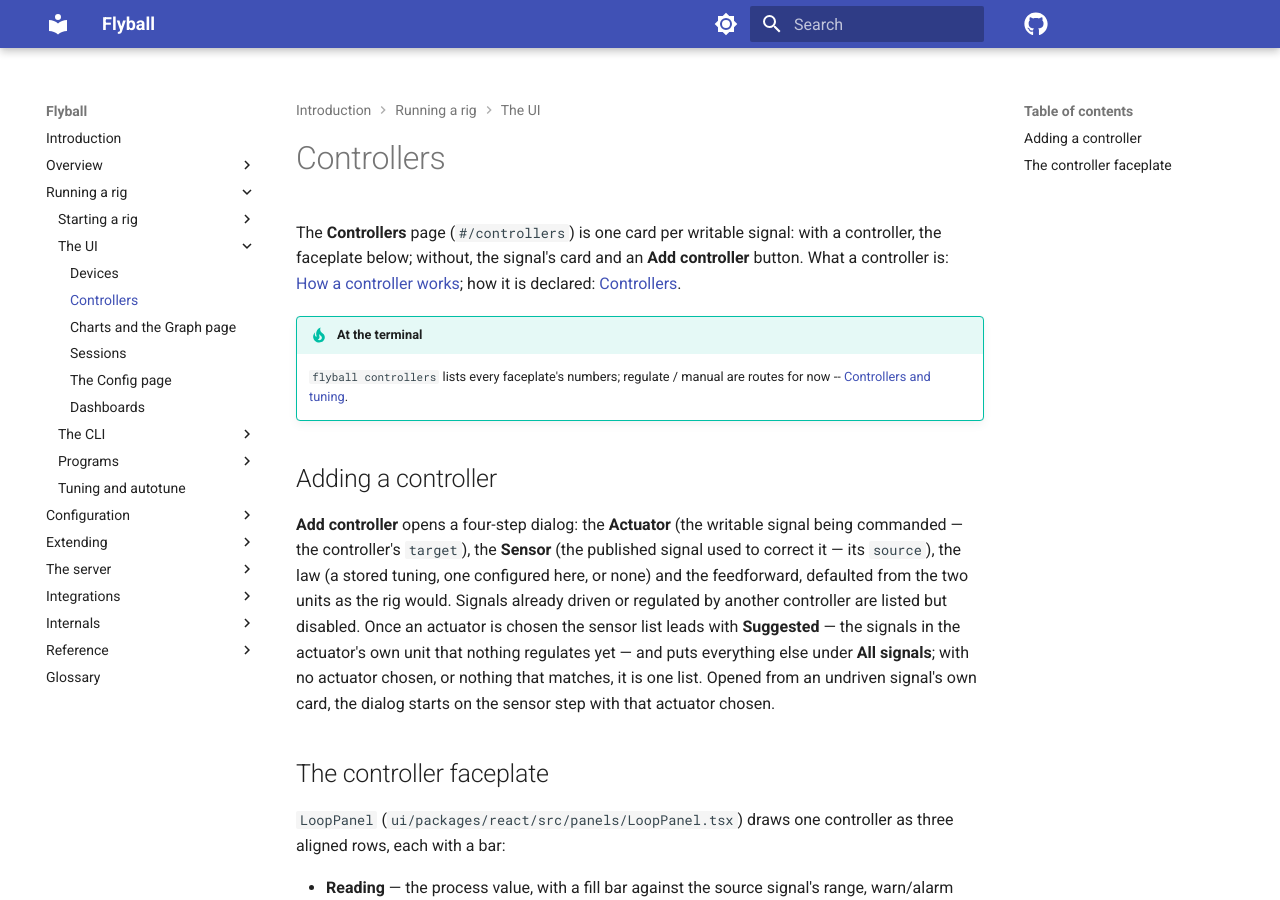
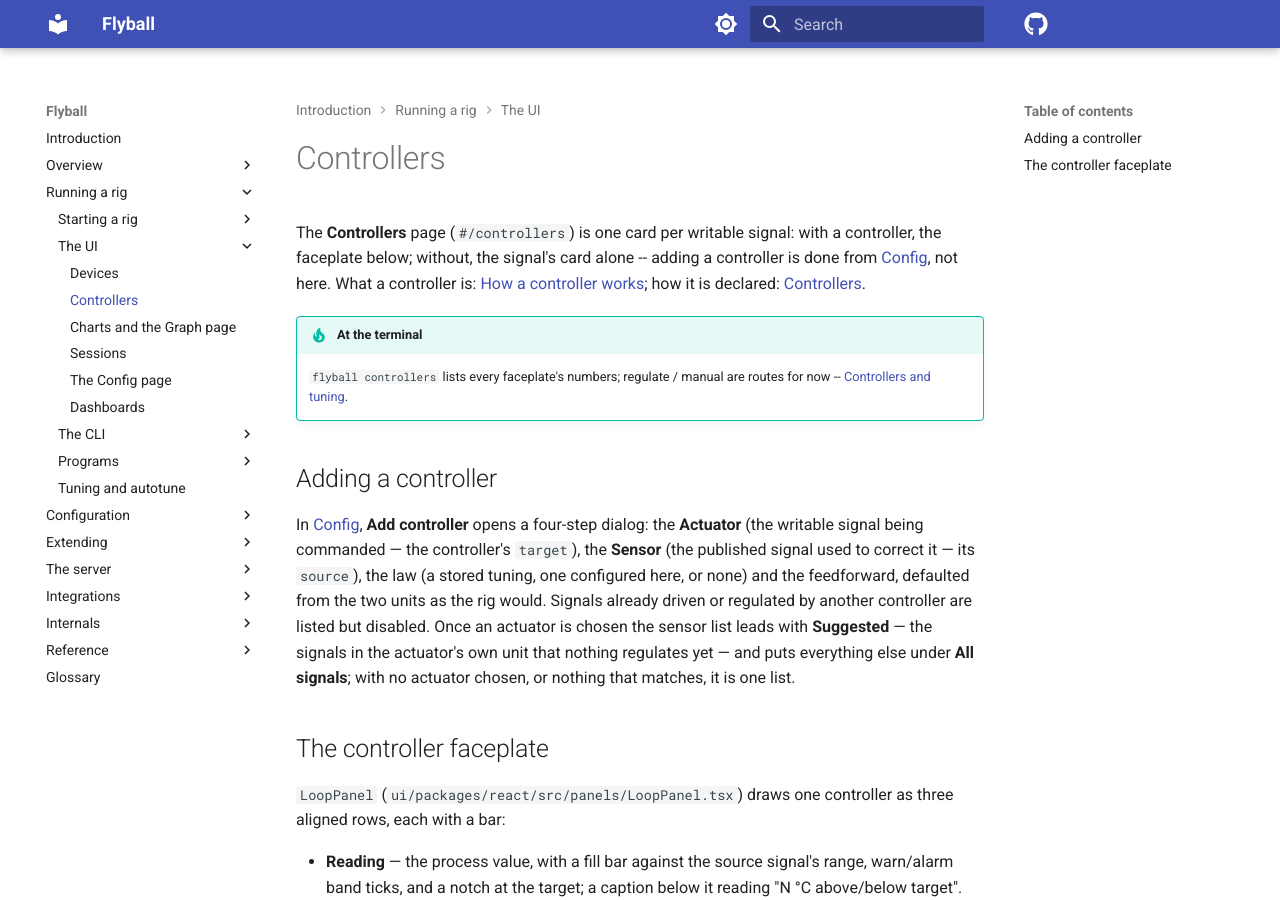
Before and after one commit to bengineer42/flyball, an MkDocs documentation site: the page built from book/src/1-running/ui/controllers.md, in a window 1280 px wide and 900 px high. Built offline with MkDocs 1.6.1 and Material for MkDocs 9.7.7, drawn with Linux system fonts in a browser that asks for light colours; comment, search, counter and statistics services are not loaded; the version menu is left out.

Commit message:
book: update UI docs for add-composition moved to Config, sample selector gone
devices.md and controllers.md described "Add link"/"Add device"/"Add
controller" as features of the Devices/Controllers pages; they moved to
Config in ui: move add device/link/controller to Config only (72907a3).
charts.md still described a page-bar "sample" control removed in
5d3a82b, and had no mention of the new edge-tick/sparse-time-axis
behaviour from 1e9447b. rig.md's Config page doc never described the
devices/links/controllers composition sections at all (a pre-existing
gap from the config-composition work, not just this pass) -- added,
since the other two pages now point readers there.

Both books build strict.

Co-Authored-By: Claude Sonnet 5 <noreply@anthropic.com>

```diff
--- a/book/src/1-running/ui/controllers.md
+++ b/book/src/1-running/ui/controllers.md
@@ -1,23 +1,22 @@
 # Controllers
 
-The **Controllers** page (`#/controllers`) is one card per writable signal: with a controller, the faceplate below; without, the signal's card and an **Add controller** button. What a controller is: [How a controller works](../../2-config/controllers.md#how-a-controller-works); how it is declared: [Controllers](../../2-config/controllers.md).
+The **Controllers** page (`#/controllers`) is one card per writable signal: with a controller, the faceplate below; without, the signal's card alone -- adding a controller is done from [Config](rig.md), not here. What a controller is: [How a controller works](../../2-config/controllers.md#how-a-controller-works); how it is declared: [Controllers](../../2-config/controllers.md).
 
 !!! tip "At the terminal"
     `flyball controllers` lists every faceplate's numbers; regulate / manual are routes for now -- [Controllers and tuning](../cli/controllers.md).
 
 ## Adding a controller
 
-**Add controller** opens a four-step dialog: the **Actuator** (the writable
-signal being commanded — the controller's `target`), the **Sensor** (the
-published signal used to correct it — its `source`), the law (a stored
-tuning, one configured here, or none) and the feedforward, defaulted from
-the two units as the rig would. Signals already driven or regulated by
-another controller are listed but disabled. Once an actuator is chosen the
-sensor list leads with **Suggested** — the signals in the actuator's own unit
-that nothing regulates yet — and puts everything else under **All signals**;
-with no actuator chosen, or nothing that matches, it is one list. Opened from
-an undriven signal's own card, the dialog starts on the sensor step with that
-actuator chosen.
+In [Config](rig.md), **Add controller** opens a four-step dialog: the
+**Actuator** (the writable signal being commanded — the controller's
+`target`), the **Sensor** (the published signal used to correct it — its
+`source`), the law (a stored tuning, one configured here, or none) and the
+feedforward, defaulted from the two units as the rig would. Signals already
+driven or regulated by another controller are listed but disabled. Once an
+actuator is chosen the sensor list leads with **Suggested** — the signals in
+the actuator's own unit that nothing regulates yet — and puts everything
+else under **All signals**; with no actuator chosen, or nothing that
+matches, it is one list.
 
 ## The controller faceplate
 
```
Also changed, not shown: book/src/1-running/ui/charts.md (+10 -3 lines), book/src/1-running/ui/devices.md (+10 -12 lines), book/src/1-running/ui/rig.md (+7 -0 lines).
